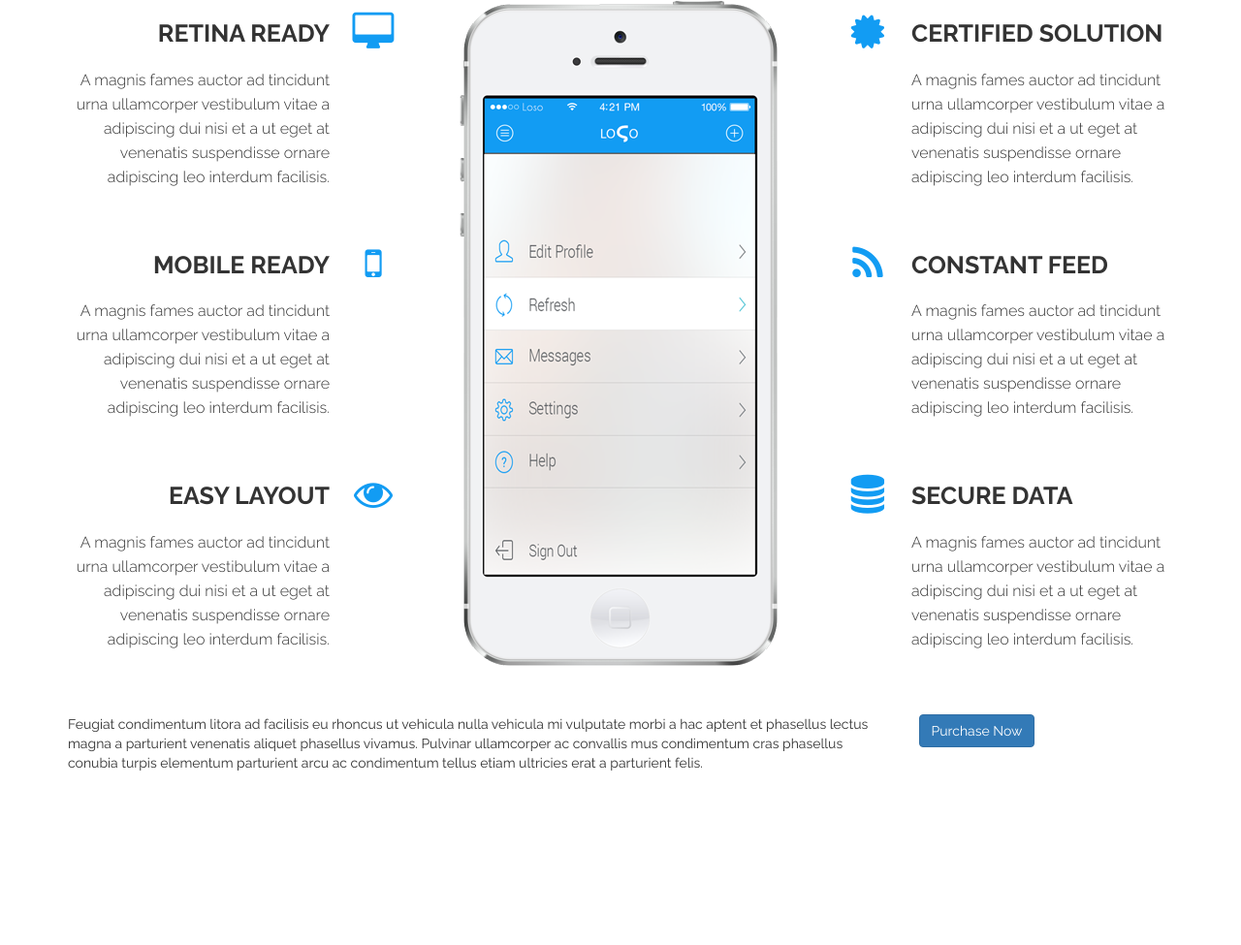
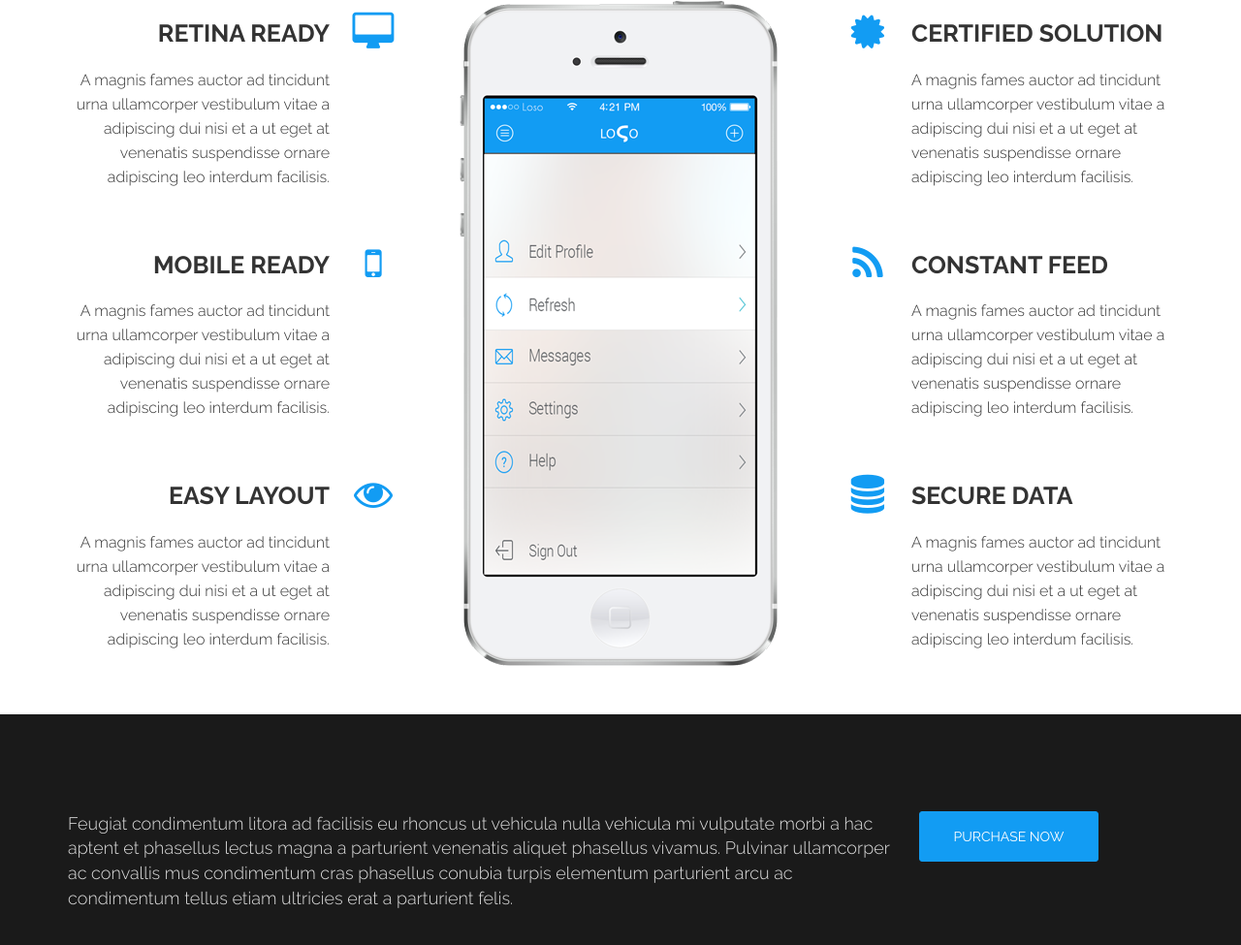
Before and after one commit to rahmona-henry/responsiveapp, a website: page client/index.html in a window 1280 px wide. Shown: the part 2973-3948 px from the top of the page at 97% size. Before the commit the page ends 3780 px from the top, so only its background shows below. Drawn offline with nearby package versions, Linux system fonts and the light colour scheme.

Commit message:
puchase now section css

```diff
--- a/client/css/style.css
+++ b/client/css/style.css
@@ -370,3 +370,29 @@ font-size: 15px;
   font-weight: 300;
   line-height: 25px;
 }
+
+/*Purchase Now*/
+.purchase-now {
+  background-color: #1a1a1a;
+  padding-top: 100px;
+  padding-bottom: 100px;
+}
+
+.purchase-now p {
+  color: #dfdfdf;
+  font-size: 18px;
+  font-weight: 300;
+}
+
+.btn-purchase-now,
+.btn-purchase-now:active,
+.btn-purchase-now:focus,
+.btn-purchase-now:visited {
+  background-color: #129CF3;
+  border: 1px solid #129CF3;
+  COLOR: #fff;
+  border-radius: 3px;
+  padding: 15px 35px;
+  text-transform: uppercase;
+
+}
```
